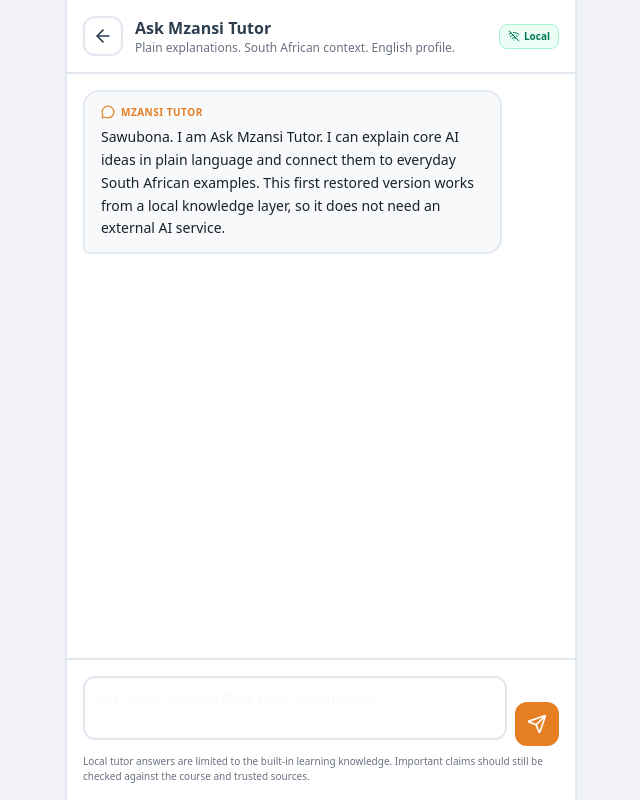
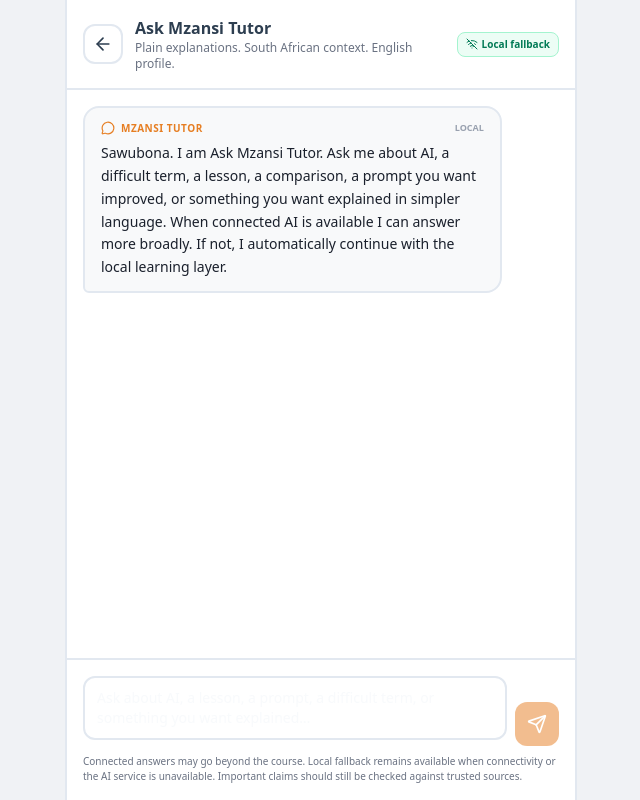
Before and after one commit to marcdiedricks/mzansi-ai-educator, a React (Vite) app: page /mzansi-ai-educator/tutor in a window 1280 px wide. Shown: the whole page, without its empty margins (319-959 px from the left). Built offline with nearby package versions, Linux system fonts and the light colour scheme.

Commit message:
TUTOR-02: wire hybrid tutor UI and mode status

```diff
--- a/src/pages/Tutor.tsx
+++ b/src/pages/Tutor.tsx
@@ -1,68 +1,21 @@
 import { FormEvent, useMemo, useState } from 'react';
-import { ArrowLeft, MessageCircle, Send, WifiOff } from 'lucide-react';
+import { ArrowLeft, MessageCircle, Send, WifiOff, Wifi, Loader2 } from 'lucide-react';
 import { useNavigate } from 'react-router-dom';
 import { getOnboardingData } from '../lib/storage';
+import { askTutor, TutorMode } from '../lib/tutor';
 
 type Message = {
   sender: 'learner' | 'tutor';
   text: string;
+  mode?: TutorMode;
 };
-
-const LOCAL_RESPONSES = [
-  {
-    keywords: ['algorithm', 'algorithms'],
-    answer:
-      'An algorithm is a set of instructions or rules used to complete a task or make a decision. Think of following a recipe, planning a taxi route, or deciding the order of steps in a school activity. In AI, algorithms help a system process data, find patterns, and produce an output.',
-  },
-  {
-    keywords: ['bias', 'biased', 'algorithmic bias'],
-    answer:
-      'Algorithmic bias happens when an AI system produces unfair or skewed results because of the data, assumptions, or design choices behind it. A South African example is a language system that performs well in English but poorly in isiXhosa because the training data contains much less isiXhosa.',
-  },
-  {
-    keywords: ['training data', 'data'],
-    answer:
-      'Training data is the information used to help an AI system learn patterns. The quality, variety, and relevance of that data matter. If important South African languages, places, people, or situations are missing, the system may perform poorly for local users.',
-  },
-  {
-    keywords: ['model', 'ai model'],
-    answer:
-      'An AI model is the trained system that uses patterns learned from data to make predictions, classify information, or generate outputs. The model is not a human mind. It works from mathematical patterns and the way it was designed and trained.',
-  },
-  {
-    keywords: ['creo', 'prompt', 'prompting'],
-    answer:
-      'CREO is a structured prompting framework: Context, Role, Explicit instructions, and Output format. It helps you give an AI system clearer instructions so the response is more relevant and easier to check.',
-  },
-  {
-    keywords: ['offline', 'internet', 'data cost', 'low data'],
-    answer:
-      'Mzansi AI Educator is designed so the core learning pathway can remain useful when connectivity is weak or unavailable. This local tutor shell also works without an external AI service. Some future advanced tutor features may require connectivity, but the course must not depend on them.',
-  },
-  {
-    keywords: ['predictive', 'prediction'],
-    answer:
-      'Prediction in AI means estimating what is likely to happen or what is likely to come next, based on patterns in data. Predictive text on a phone is a simple example. It looks at language patterns and suggests the next word you may want to type.',
-  },
-  {
-    keywords: ['generative ai', 'llm', 'large language model', 'token'],
-    answer:
-      'Generative AI creates new outputs such as text or images from patterns learned during training. A large language model, or LLM, generates text by working with pieces of language called tokens and predicting likely continuations. It can still make mistakes, so important claims must be checked.',
-  },
-];
-
-function answerLocally(question: string): string {
-  const normalized = question.toLowerCase();
-  const match = LOCAL_RESPONSES.find((item) => item.keywords.some((keyword) => normalized.includes(keyword)));
-
-  return match?.answer ||
-    'I can currently help offline with AI foundations such as algorithms, training data, models, prediction, generative AI, bias, CREO prompting, and offline learning. Try asking: “What is an algorithm?” or “Explain bias with a South African example.”';
-}
 
 export function Tutor() {
   const navigate = useNavigate();
   const onboarding = getOnboardingData();
   const [input, setInput] = useState('');
+  const [busy, setBusy] = useState(false);
+  const [lastMode, setLastMode] = useState<TutorMode>('local');
 
   const languageLabel = useMemo(() => {
     if (onboarding?.language === 'af') return 'Afrikaans';
@@ -73,92 +26,71 @@ export function Tutor() {
   const [messages, setMessages] = useState<Message[]>([
     {
       sender: 'tutor',
-      text: 'Sawubona. I am Ask Mzansi Tutor. I can explain core AI ideas in plain language and connect them to everyday South African examples. This first restored version works from a local knowledge layer, so it does not need an external AI service.',
+      mode: 'local',
+      text: 'Sawubona. I am Ask Mzansi Tutor. Ask me about AI, a difficult term, a lesson, a comparison, a prompt you want improved, or something you want explained in simpler language. When connected AI is available I can answer more broadly. If not, I automatically continue with the local learning layer.',
     },
   ]);
 
-  const submit = (event: FormEvent) => {
+  const submit = async (event: FormEvent) => {
     event.preventDefault();
     const question = input.trim();
-    if (!question) return;
+    if (!question || busy) return;
 
-    setMessages((current) => [
-      ...current,
-      { sender: 'learner', text: question },
-      { sender: 'tutor', text: answerLocally(question) },
-    ]);
+    setMessages((current) => [...current, { sender: 'learner', text: question }]);
     setInput('');
+    setBusy(true);
+
+    const answer = await askTutor(question, onboarding?.language || 'en');
+    setLastMode(answer.mode);
+    setMessages((current) => [...current, { sender: 'tutor', text: answer.text, mode: answer.mode }]);
+    setBusy(false);
   };
 
   return (
     <div className="min-h-screen bg-[#F0F2F5]">
       <div className="w-full max-w-lg mx-auto min-h-screen bg-white flex flex-col sm:border-x-2 sm:border-[#E2E8F0]">
         <header className="p-4 border-b-2 border-[#E2E8F0] flex items-center gap-3 sticky top-0 bg-white z-10">
-          <button
-            onClick={() => navigate('/home')}
-            className="w-10 h-10 rounded-xl border-2 border-[#E2E8F0] flex items-center justify-center text-[#2D3E50]"
-            aria-label="Back to dashboard"
-          >
+          <button onClick={() => navigate('/home')} className="w-10 h-10 rounded-xl border-2 border-[#E2E8F0] flex items-center justify-center text-[#2D3E50]" aria-label="Back to dashboard">
             <ArrowLeft className="w-5 h-5" />
           </button>
-          <div className="flex-1">
+          <div className="flex-1 min-w-0">
             <h1 className="font-bold text-[#2D3E50]">Ask Mzansi Tutor</h1>
             <p className="text-xs text-gray-500">Plain explanations. South African context. {languageLabel} profile.</p>
           </div>
-          <div className="flex items-center gap-1 text-[10px] font-bold text-emerald-700 bg-emerald-50 border border-emerald-200 rounded-lg px-2 py-1">
-            <WifiOff className="w-3 h-3" />
-            Local
+          <div className={`flex items-center gap-1 text-[10px] font-bold rounded-lg px-2 py-1 border ${lastMode === 'connected' ? 'text-blue-700 bg-blue-50 border-blue-200' : 'text-emerald-700 bg-emerald-50 border-emerald-200'}`}>
+            {lastMode === 'connected' ? <Wifi className="w-3 h-3" /> : <WifiOff className="w-3 h-3" />}
+            {lastMode === 'connected' ? 'Connected AI' : 'Local fallback'}
           </div>
         </header>
 
         <main className="flex-1 p-4 space-y-3 overflow-y-auto">
           {messages.map((message, index) => (
-            <div
-              key={`${message.sender}-${index}`}
-              className={`flex ${message.sender === 'learner' ? 'justify-end' : 'justify-start'}`}
-            >
-              <div
-                className={`max-w-[88%] rounded-2xl px-4 py-3 text-sm leading-relaxed ${
-                  message.sender === 'learner'
-                    ? 'bg-[#2D3E50] text-white rounded-br-md'
-                    : 'bg-[#F8F9FA] border-2 border-[#E2E8F0] text-[#1A202C] rounded-bl-md'
-                }`}
-              >
+            <div key={`${message.sender}-${index}`} className={`flex ${message.sender === 'learner' ? 'justify-end' : 'justify-start'}`}>
+              <div className={`max-w-[88%] rounded-2xl px-4 py-3 text-sm leading-relaxed whitespace-pre-line ${message.sender === 'learner' ? 'bg-[#2D3E50] text-white rounded-br-md' : 'bg-[#F8F9FA] border-2 border-[#E2E8F0] text-[#1A202C] rounded-bl-md'}`}>
                 {message.sender === 'tutor' && (
-                  <div className="flex items-center gap-1.5 text-[10px] uppercase tracking-wider font-bold text-[#E67E22] mb-1.5">
-                    <MessageCircle className="w-3.5 h-3.5" />
-                    Mzansi Tutor
+                  <div className="flex items-center justify-between gap-2 mb-1.5">
+                    <div className="flex items-center gap-1.5 text-[10px] uppercase tracking-wider font-bold text-[#E67E22]"><MessageCircle className="w-3.5 h-3.5" />Mzansi Tutor</div>
+                    {message.mode && <span className="text-[9px] font-bold uppercase text-gray-400">{message.mode === 'connected' ? 'Connected' : 'Local'}</span>}
                   </div>
                 )}
                 {message.text}
               </div>
             </div>
           ))}
+          {busy && <div className="flex items-center gap-2 text-xs text-gray-500"><Loader2 className="w-4 h-4 animate-spin" />Mzansi Tutor is thinking…</div>}
         </main>
 
         <form onSubmit={submit} className="p-4 border-t-2 border-[#E2E8F0] bg-white">
           <div className="flex items-end gap-2">
             <label className="flex-1">
               <span className="sr-only">Ask a question</span>
-              <textarea
-                value={input}
-                onChange={(event) => setInput(event.target.value)}
-                rows={2}
-                placeholder="Ask about an algorithm, bias, training data..."
-                className="w-full resize-none rounded-xl border-2 border-[#E2E8F0] px-3 py-2.5 text-sm focus:outline-none focus:border-[#2D3E50]"
-              />
+              <textarea value={input} onChange={(event) => setInput(event.target.value)} rows={2} placeholder="Ask about AI, a lesson, a prompt, a difficult term, or something you want explained…" className="w-full resize-none rounded-xl border-2 border-[#E2E8F0] px-3 py-2.5 text-sm focus:outline-none focus:border-[#2D3E50]" />
             </label>
-            <button
-              type="submit"
-              className="w-11 h-11 rounded-xl bg-[#E67E22] text-white flex items-center justify-center shrink-0"
-              aria-label="Send question"
-            >
-              <Send className="w-5 h-5" />
+            <button type="submit" disabled={busy || !input.trim()} className="w-11 h-11 rounded-xl bg-[#E67E22] disabled:opacity-50 text-white flex items-center justify-center shrink-0" aria-label="Send question">
+              {busy ? <Loader2 className="w-5 h-5 animate-spin" /> : <Send className="w-5 h-5" />}
             </button>
           </div>
-          <p className="text-[10px] text-gray-500 mt-2">
-            Local tutor answers are limited to the built-in learning knowledge. Important claims should still be checked against the course and trusted sources.
-          </p>
+          <p className="text-[10px] text-gray-500 mt-2">Connected answers may go beyond the course. Local fallback remains available when connectivity or the AI service is unavailable. Important claims should still be checked against trusted sources.</p>
         </form>
       </div>
     </div>
```
